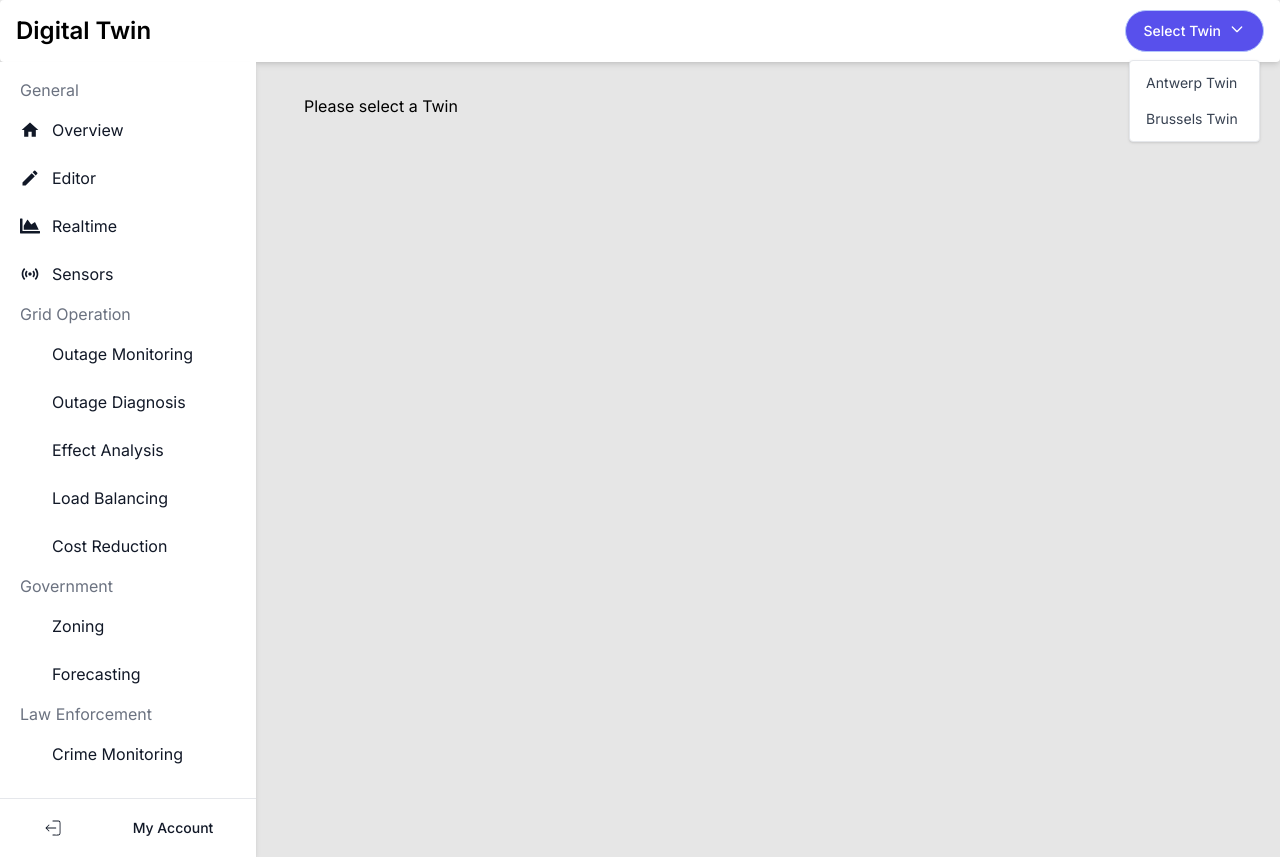
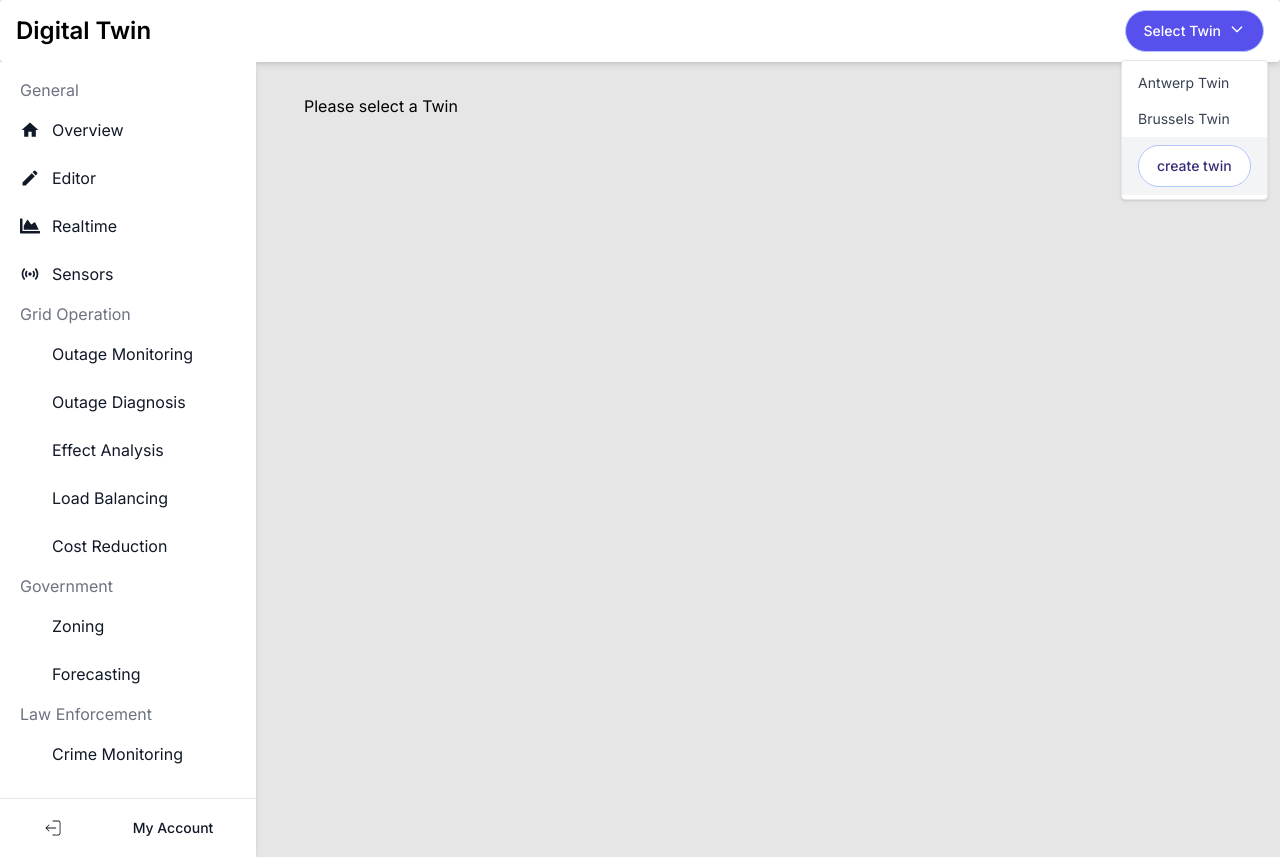
Before and after one commit to henr-E/Final-bachelor-project, a Next.js app in the folder frontend/: page /dashboard/prediction in a window 1280 px wide. Both pictures are taken after a click on the button "Select Twin". Built offline with nearby package versions, Linux system fonts and the light colour scheme.

Commit message:
!22: Frontend setup
see #110
When refreshing the app, newly created twins are removed => issue for next sprint?

```diff
--- a/frontend/src/app/dashboard/layout.tsx
+++ b/frontend/src/app/dashboard/layout.tsx
@@ -5,6 +5,7 @@ import DashboardNavbar from "@/components/DashboardNavbar";
 import DashboardSidebar from "@/components/DashboardSidebar";
 import { UserContext } from "@/store/user";
 import { TwinContext } from "@/store/twins";
+import CreateTwinModal from "@/components/modals/CreateTwinModal";
 
 export default function DashboardLayout({
     children,
@@ -13,6 +14,7 @@ export default function DashboardLayout({
 }>) {
     const [userState, dispatchUser] = useContext(UserContext);
     const [twinState, dispatchTwin] = useContext(TwinContext);
+    const [isCreateTwinModalOpen, setIsCreateTwinModalOpen] = useState(false);
 
     useEffect(() => {
         if (userState.token && twinState.twins.length > 0 && !twinState.current) {
@@ -22,7 +24,8 @@ export default function DashboardLayout({
 
     return (
         <div className="flex flex-col h-screen">
-            <DashboardNavbar />
+            <DashboardNavbar openCreateTwinModal={() => setIsCreateTwinModalOpen(true)}/>
+            <CreateTwinModal isCreateTwinModalOpen={isCreateTwinModalOpen} closeCreateTwinModal={() => setIsCreateTwinModalOpen(false)} />
             <div className="flex flex-row grow">
                 <DashboardSidebar />
                 <div className="px-12 py-8 grow">
--- a/frontend/src/components/AppWrapper.tsx
+++ b/frontend/src/components/AppWrapper.tsx
@@ -16,7 +16,6 @@ function AppWrapper({ children }: { children: React.ReactNode }) {
             }
 
             if (token) {
-                console.log('logging in...');
                 dispatchUser({ type: 'login', token, user });
             }
         }
--- a/frontend/src/components/DashboardNavbar.tsx
+++ b/frontend/src/components/DashboardNavbar.tsx
@@ -1,17 +1,23 @@
 'use client';
 
 import { Twin, TwinContext } from "@/store/twins";
-import { Navbar, Dropdown, DropdownItem } from "flowbite-react";
+import { Navbar, Dropdown, DropdownItem, Button } from "flowbite-react";
 import { useContext } from "react";
 
-interface DashboardNavbarProps { }
+interface DashboardNavbarProps {
+    openCreateTwinModal: () => void;
+ }
 
-function DashboardNavbar({ }: DashboardNavbarProps) {
+function DashboardNavbar({openCreateTwinModal }: DashboardNavbarProps) {
     const [twinState, dispatch] = useContext(TwinContext);
 
     const onTwinSelect = (twin: Twin) => {
         localStorage.setItem("selectedTwinID", twin.id);
         dispatch({ type: 'switch_twin', twin: twin });
+    }
+
+    const handleCreateTwinButtonClick = () => {
+        openCreateTwinModal();
     }
 
     return <Navbar fluid rounded className="shadow-md">
@@ -20,8 +26,12 @@ function DashboardNavbar({ }: DashboardNavbarProps) {
                 Digital Twin
             </span>
         </div>
-        <Dropdown pill color="indigo" theme={{ floating: { target: 'enabled:hover:bg-indigo-700 bg-indigo-600 text-white' } }} label={twinState.current?.name ?? 'Select Twin'} dismissOnClick>
+        <Dropdown pill color="indigo" theme={{ floating: { target: 'enabled:hover:bg-indigo-700 bg-indigo-600 text-white' } }}
+        label={twinState.current?.name ?? 'Select Twin'} dismissOnClick>
             {twinState.twins.map(twin => <DropdownItem key={twin.id} onClick={() => onTwinSelect(twin)}>{twin.name}</DropdownItem>)}
+            {<DropdownItem>
+                <Button pill color="indigo" onClick={() => handleCreateTwinButtonClick()}>create twin</Button>
+            </DropdownItem>}
         </Dropdown>
     </Navbar >
 }
--- /dev/null
+++ b/frontend/src/components/modals/CreateTwinModal.tsx
@@ -0,0 +1,103 @@
+'use client';
+
+import {Twin, TwinContext} from '@/store/twins';
+
+import { City, CityContext, CityProvider } from '@/store/city';
+import {
+    Button,
+    Modal,
+    Label,
+    TextInput,
+    Dropdown
+} from 'flowbite-react'
+import { useContext, useState, useRef } from 'react';
+import { useRouter } from 'next/navigation';
+
+interface CreateTwinProps {
+    isCreateTwinModalOpen : boolean;
+    closeCreateTwinModal: () => void;
+}
+
+
+function CreateTwinModalProps({ isCreateTwinModalOpen, closeCreateTwinModal}: CreateTwinProps) {
+    /**
+     * This is function is responsible for creating a new twin
+     * The user can select from a list of available cities.
+     */
+
+    const [TwinState, dispatchTwin] = useContext(TwinContext);
+    const [cityState, dispatchCity] = useContext(CityContext);
+
+    const [name, setName] = useState("");
+    const [city, setCity] = useState<City>();
+
+
+
+    const formRef = useRef<HTMLFormElement>(null);
+
+
+    const handleSelectButton = (city: City) => {
+        /**
+         * When a city is being selected it will call dispatchCity to switch the cityState
+         * to the new city
+         */
+        setCity(city)
+
+
+
+        const cityTwin = city.name + " Twin" // adding Twin manually, because it's being selected from City, so Antwerp Twin vs Antwerp
+        setName(cityTwin)
+        dispatchCity({type: 'switch_city', city})
+    }
+
+    const handleCreateTwinButton = () => {
+        /**
+         * This is will first perform a basic check if all field are fill out
+         * and will create a new twin based on the selected city
+         */
+        if (!formRef.current?.checkValidity()) {
+            formRef.current?.reportValidity();
+            return;
+        }
+
+        if(!city){
+            return;
+        }
+
+        // for now ID is hardcoded as it will be decided by the database
+        const twin:Twin = {id: "0", name: name, city:city};
+
+
+        dispatchTwin({type: 'create_twin', twin})
+
+        closeCreateTwinModal();
+    }
+
+
+    const handleCancelButtonClick = () => {
+        closeCreateTwinModal();
+    }
+
+    return (
+        <Modal show={isCreateTwinModalOpen} onClose={closeCreateTwinModal}>
+            <Modal.Header>Create Twin</Modal.Header>
+            <Modal.Body>
+                <form ref={formRef}>
+                <div>
+                <Dropdown pill color="indigo" theme={{ floating: { target: 'enabled:hover:bg-indigo-700 bg-indigo-600 text-white' } }} label={cityState.current?.name ?? 'Select city'} dismissOnClick>
+                    {cityState.cities.map((city, index) => (
+                    <Dropdown.Item key={index} onClick={() => handleSelectButton(city)}>{city.name}</Dropdown.Item>
+                    ))}
+                </Dropdown>
+                </div>
+                </form>
+            </Modal.Body>
+            <Modal.Footer>
+                    <Button pill color="indigo" onClick={handleCreateTwinButton}>Create</Button>
+                    <Button color="gray" onClick={handleCancelButtonClick}>Cancel</Button>
+                </Modal.Footer>
+        </Modal>
+    )
+}
+
+export default CreateTwinModalProps;
--- a/frontend/src/components/modals/LoginModal.tsx
+++ b/frontend/src/components/modals/LoginModal.tsx
@@ -5,7 +5,7 @@ import {
     Button,
     Modal,
     Label,
-    TextInput,
+    TextInput
 } from 'flowbite-react';
 import { useContext, useState } from 'react';
 import { jwtDecode } from 'jwt-decode';
@@ -28,6 +28,8 @@ function LoginModal({ isLoginModalOpen, closeLoginModal }: LoginModalProps) {
         // no need to validate here, add validation attributes to components (check the username and password fields)
 
         try {
+
+
             // NOTE: a JWT is not 'encrypted', meaning that anyone can decode the JWT claims
             // do not put sensitive information in JWT claims (passwords)
             // even usernames should not be in claims
--- a/frontend/src/components/modals/RegisterModal.tsx
+++ b/frontend/src/components/modals/RegisterModal.tsx
@@ -22,6 +22,7 @@ function RegisterModal({ isRegisterModalOpen, closeRegisterModal }: RegisterModa
     const [password, setPassword] = useState("");
 
     const handleRegisterButtonClick = async () => {
+        // TODO: handle registering
         closeRegisterModal();
     }
 
@@ -57,7 +58,7 @@ function RegisterModal({ isRegisterModalOpen, closeRegisterModal }: RegisterModa
                     </div>
                 </Modal.Body>
                 <Modal.Footer>
-                    <Button onClick={handleRegisterButtonClick} color={"green"}>Register</Button>
+                    <Button onClick={handleRegisterButtonClick}>Register</Button>
                     <Button color="gray" onClick={handleCancelButtonClick}>Cancel</Button>
                 </Modal.Footer>
             </Modal>
--- a/frontend/src/store/city/Provider.tsx
+++ b/frontend/src/store/city/Provider.tsx
@@ -4,10 +4,11 @@ import React, { createContext, useReducer } from "react";
 interface City {
     name: string;
     longitude: number;
-    latitde: number;
+    latitude: number;
 }
 
 interface CityState {
+    current?: City;
     cities: City[];
 };
 
@@ -16,7 +17,12 @@ interface LoadCitiesAction {
     cities: City[];
 }
 
-type CityAction = LoadCitiesAction;
+interface SwitchCityAction {
+    type: 'switch_city';
+    city: City;
+};
+
+type CityAction = LoadCitiesAction | SwitchCityAction;
 
 function reducer(state: CityState, action: CityAction): CityState {
     switch (action.type) {
@@ -24,6 +30,12 @@ function reducer(state: CityState, action: CityAction): CityState {
             return {
                 ...state,
                 cities: action.cities
+            };
+        }
+        case 'switch_city': {
+            return {
+                ...state,
+                current: action.city
             };
         }
         default: {
@@ -36,8 +48,9 @@ function reducer(state: CityState, action: CityAction): CityState {
 
 const initialState: CityState = {
     cities: [
-        { name: 'Antwerp', longitude: 4.402771, latitde: 51.260197 },
-        { name: 'Brussels', longitude: 4.34878, latitde: 50.85045 }
+        { name: 'Antwerp', longitude: 4.402771, latitude: 51.260197 },
+        { name: 'Brussels', longitude: 4.34878, latitude: 50.85045 },
+        { name: 'New York', longitude: 3.222, latitude: 23.67878}
     ]
 }
 
--- a/frontend/src/store/twins/Provider.tsx
+++ b/frontend/src/store/twins/Provider.tsx
@@ -23,7 +23,12 @@ interface LoadTwinsAction {
     twins: Twin[];
 }
 
-type TwinAction = SwitchTwinAction | LoadTwinsAction;
+interface CreateTwin {
+    type: 'create_twin';
+    twin: Twin;
+}
+
+type TwinAction = SwitchTwinAction | LoadTwinsAction | CreateTwin;
 
 function reducer(state: TwinState, action: TwinAction): TwinState {
     switch (action.type) {
@@ -39,6 +44,14 @@ function reducer(state: TwinState, action: TwinAction): TwinState {
                 twins: action.twins
             };
         }
+        case 'create_twin': {
+            const updatedTwins = [...state.twins, action.twin];
+            return {
+                ...state,
+                current: action.twin,
+                twins: updatedTwins
+            };
+        }
         default: {
             return {
                 ...state
@@ -49,8 +62,8 @@ function reducer(state: TwinState, action: TwinAction): TwinState {
 
 const initialState: TwinState = {
     twins: [
-        { id: 'a68b1cdd-ee5e-4569-8ce2-4d7c2c54c690', name: 'Antwerp Twin', city: { name: 'Antwerp', longitude: 4.402771, latitde: 51.260197 } },
-        { id: '4d30cf48-3790-4c22-b9f8-2825245924f0', name: 'Brussels Twin', city: { name: 'Brussels', longitude: 4.34878, latitde: 50.85045 } }
+        { id: 'a68b1cdd-ee5e-4569-8ce2-4d7c2c54c690', name: 'Antwerp Twin', city: { name: 'Antwerp', longitude: 4.402771, latitude: 51.260197 } },
+        { id: '4d30cf48-3790-4c22-b9f8-2825245924f0', name: 'Brussels Twin', city: { name: 'Brussels', longitude: 4.34878, latitude: 50.85045 } },
     ]
 }
 
```
